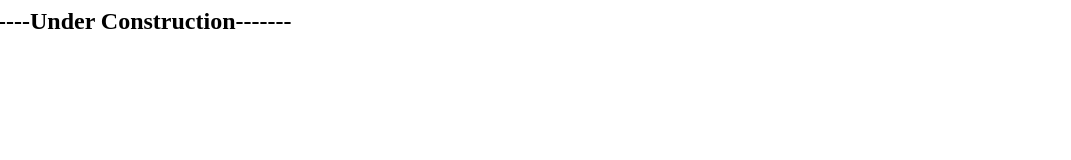
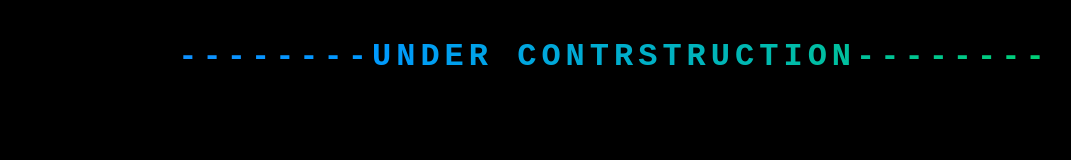
Before and after one commit to RoboGen0/robogen0.github.io, a plain HTML site: page index.html in a window 1280 px wide. Shown: the whole page, without its empty margins (26-1097 px from the left). Drawn offline with Linux system fonts and the light colour scheme.

Commit message:
Under Contstrcution
Added Under Construction to index.html and made it rainbow using css

```diff
--- a/index.html
+++ b/index.html
@@ -1 +1,11 @@
-<h2>------Under Construction-------</h2>
+<!DOCTYPE html>
+<html>
+<head>
+  <link rel="stylesheet" href="styles.css">
+    <body style="background-color:black;">
+
+</head>
+<div id="shadowBox">
+    <h2 class="rainbow rainbow_text_animated">--------UNDER CONTRSTRUCTION--------</h2>
+</div>
+</html>
--- /dev/null
+++ b/styles.css
@@ -0,0 +1,33 @@
+#shadowBox {
+    background-color: rgb(0, 0, 0);
+    /* Fallback color */
+    background-color: rgba(0, 0, 0, 1);
+    /* Black w/opacity/see-through */
+    border: 3px solid;
+}
+
+.rainbow {
+    text-align: center;
+    text-decoration: underline;
+    font-size: 32px;
+    font-family: monospace;
+    letter-spacing: 5px;
+}
+.rainbow_text_animated {
+    background: linear-gradient(to right, #6666ff, #0099ff , #00ff00, #ff3399, #6666ff);
+    -webkit-background-clip: text;
+    background-clip: text;
+    color: transparent;
+    animation: rainbow_animation 6s ease-in-out infinite;
+    background-size: 400% 100%;
+}
+
+@keyframes rainbow_animation {
+    0%,100% {
+        background-position: 0 0;
+    }
+
+    50% {
+        background-position: 100% 0;
+    }
+}
```
